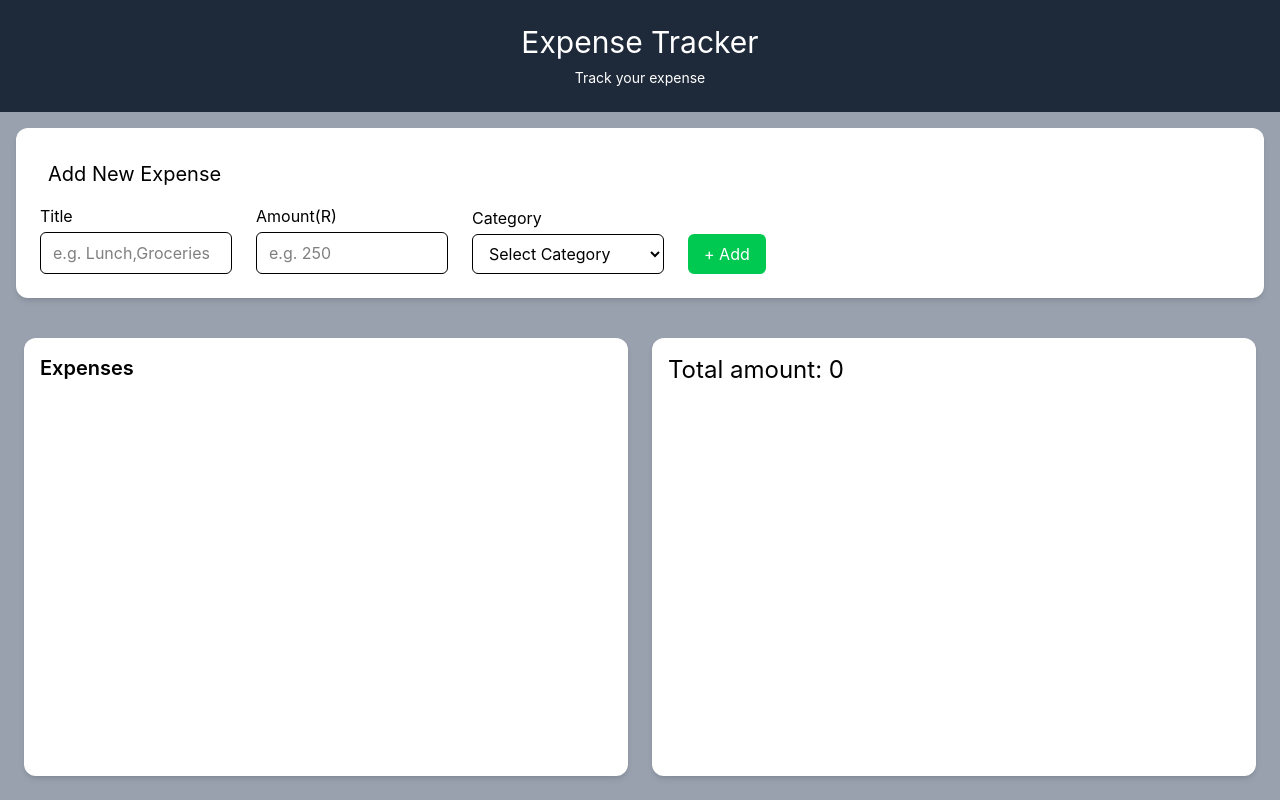
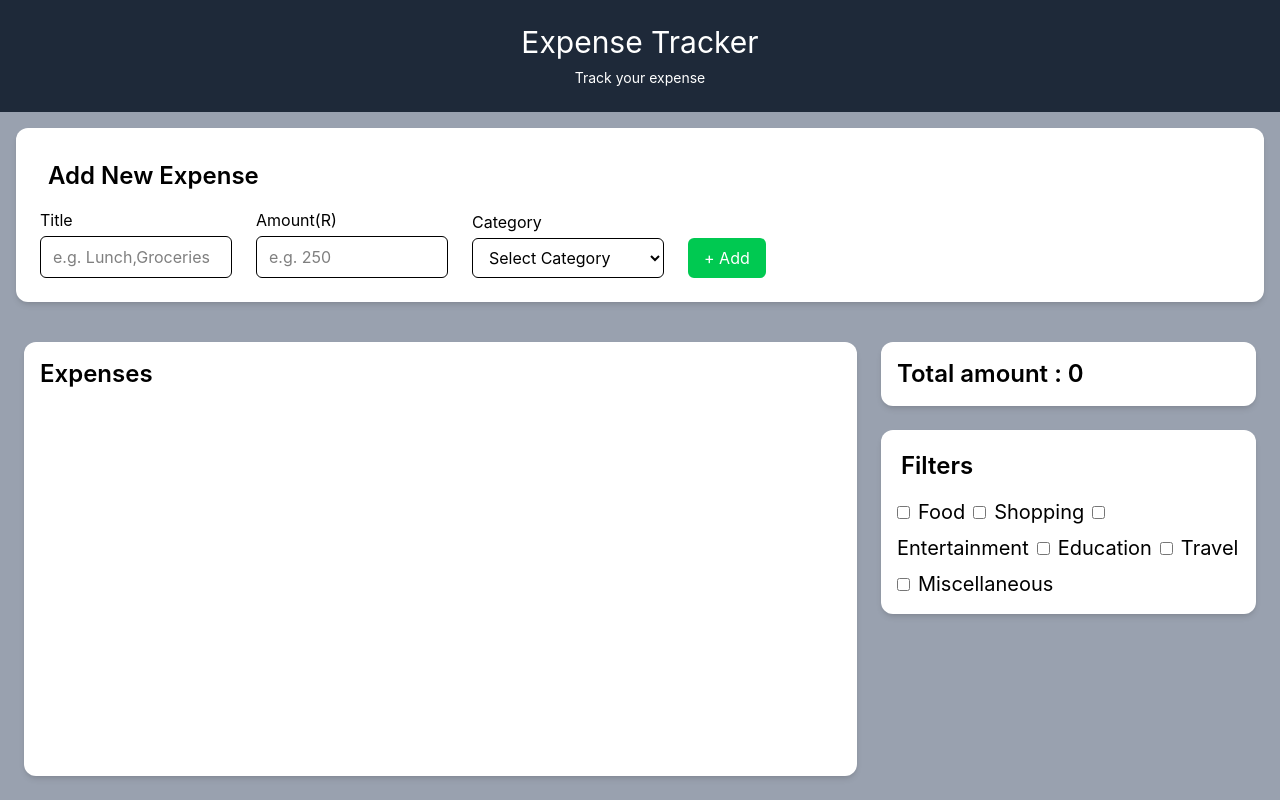
Before and after one commit to Mainkaifhoon/Expensetracker, a React (Vite) app: page / in a window 1280 px wide. Built offline with nearby package versions, Linux system fonts and the light colour scheme.

Commit message:
Added filters

```diff
--- a/index.html
+++ b/index.html
@@ -4,6 +4,7 @@
     <meta charset="UTF-8" />
     <link rel="icon" type="image/svg+xml" href="/favicon.svg" />
     <meta name="viewport" content="width=device-width, initial-scale=1.0" />
+
     <title>expense-tracker</title>
   </head>
   <body>
--- a/package.json
+++ b/package.json
@@ -11,6 +11,7 @@
   },
   "dependencies": {
     "@tailwindcss/vite": "^4.2.2",
+    "lucide-react": "^1.3.0",
     "react": "^19.2.4",
     "react-dom": "^19.2.4",
     "tailwindcss": "^4.2.2"
--- a/src/App.jsx
+++ b/src/App.jsx
@@ -1,16 +1,39 @@
-import React, { useEffect, useState } from "react";
+import { useEffect, useState } from "react";
+import { Hash } from "lucide-react";
 
 const App = () => {
   const [input, setInput] = useState("");
   const [amount, setAmount] = useState("");
   const [category, setCategory] = useState("");
   const [expense, setExpense] = useState([]);
+  const [filter, setFilter] = useState([]);
 
-  const totalAmount= expense.reduce((sum,item)=>{
-    return sum+ Number(item.amount)
-  },0)
+  const filteredExpenses = filter.length===0 ? expense : expense.filter((item)=>{
 
-  function handleRender(e) {
+    return filter.includes(item.category)
+
+  })
+
+  const totalAmount = filteredExpenses.reduce((sum, item) => {
+    return sum + Number(item.amount);
+  }, 0);
+
+
+  function handleFilter(checked, value) {
+    const newFilter = {
+      isChecked: checked,
+      value: value,
+    };
+    if (newFilter.isChecked) {
+      setFilter((prev) => [...prev, newFilter.value]);
+    } else {
+      setFilter((prev) => prev.filter((item) => item !== newFilter.value));
+    }
+
+    console.log(filter);
+  }
+
+  function handleRender() {
     if (input == "" || amount == "" || category == "") {
       alert("Fill all the fields");
     } else {
@@ -20,6 +43,7 @@ const App = () => {
         category: category,
       };
       setExpense((prev) => [...prev, newExpense]);
+      console.log(expense)
       setInput("");
       setAmount("");
       setCategory("");
@@ -28,7 +52,6 @@ const App = () => {
 
   function handleDelete(idx) {
     const copyExpense = [...expense];
-    console.log(copyExpense);
     copyExpense.splice(idx, 1);
     setExpense(copyExpense);
   }
@@ -47,18 +70,23 @@ const App = () => {
       <header>
         {/* Title section */}
         <div className="flex flex-col items-center py-6 bg-gray-800 text-white">
-          <h1 className="text-3xl mb-2  ">Expense Tracker</h1>
+          <h1 className="text-3xl mb-2">Expense Tracker</h1>
           <p className="text-sm">Track your expense </p>
         </div>
 
         {/* Input Column */}
         <nav className="bg-white rounded-xl shadow-md p-6 m-4">
-          <h2 className="text-xl mb-2 p-2">Add New Expense</h2>
+          <h2 className="text-2xl mb-2 p-2 font-semibold">Add New Expense</h2>
           <div className="flex gap-6 items-end flex-wrap">
             <div className="flex flex-col gap-1 ">
               {/* Input Section */}
               <label htmlFor="title">Title</label>
               <input
+                onKeyDown={(e) => {
+                  if (e.key === "Enter") {
+                    handleRender();
+                  }
+                }}
                 value={input}
                 onChange={(e) => {
                   setInput(e.target.value);
@@ -71,6 +99,11 @@ const App = () => {
             <div className="flex flex-col gap-1 items-start">
               <label htmlFor="title">Amount(R)</label>
               <input
+                onKeyDown={(e) => {
+                  if (e.key === "Enter") {
+                    handleRender();
+                  }
+                }}
                 min={0}
                 max={100000}
                 value={amount}
@@ -83,8 +116,13 @@ const App = () => {
               />
             </div>
             <div className="flex flex-col gap-1">
-              <label htmlFor="">Category</label>
+              <label htmlFor="Category">Category</label>
               <select
+                onKeyDown={(e) => {
+                  if (e.key === "Enter") {
+                    handleRender();
+                  }
+                }}
                 value={category}
                 onChange={(e) => {
                   setCategory(e.target.value);
@@ -96,7 +134,8 @@ const App = () => {
                 <option value="" disabled className="text-gray-600">
                   Select Category
                 </option>
-                <option value="Food">Food</option>
+
+                <option value="Food"> Food</option>
                 <option value="Shopping">Shopping</option>
                 <option value="Entertainment">Entertainment</option>
                 <option value="Education">Education</option>
@@ -109,19 +148,19 @@ const App = () => {
               onClick={(e) => {
                 handleRender(e);
               }}
-              className=" hover:cursor-pointer active:scale-95 hover:bg-green-600 bg-green-500 text-white px-4 py-2 rounded-md hover:bg-green-600"
+              className=" hover:cursor-pointer active:scale-95 hover:bg-green-[600] bg-green-500 text-white px-4 py-2 rounded-md hover:bg-green-600"
             >
               + Add
             </button>
           </div>
         </nav>
       </header>
-      <main className="flex gap-6 p-6 flex-1 overflow-hidden">
-        <div className="flex-1 bg-white rounded-xl shadow-md p-4 overflow-y-auto h-full no-scrollbar">
+      <main className="flex gap-6 p-6 h-screen overflow-hidden">
+        <div className="flex-4/3 bg-white rounded-xl shadow-md p-4 overflow-y-auto h-full no-scrollbar">
           {" "}
-          <h1 className="text-xl font-semibold mb-3">Expenses</h1>{" "}
+          <h1 className="text-2xl  font-semibold  mb-3">Expenses</h1>{" "}
           {/* Redering Section */}
-          {expense.map((e, idx) => {
+          {filteredExpenses.map((e, idx) => {
             return (
               <div
                 key={idx}
@@ -147,8 +186,83 @@ const App = () => {
             );
           })}
         </div>
-        <div className="flex-1 bg-white rounded-xl shadow-md p-4 overflow-y-auto">
-          <h1 className="text-2xl">Total amount: {totalAmount}</h1>
+        <div className="flex  flex-col gap-6">
+          {/* Total Amount Section */}
+          <div className="bg-white rounded-xl shadow-md p-4">
+            <h1 className="text-2xl font-semibold">
+              Total amount : {totalAmount}
+            </h1>
+          </div>
+
+          <div className="bg-white rounded-xl shadow-md p-4  ">
+            {" "}
+            {/* Filter Section  */}
+            <p className=" text-2xl font-semibold p-1">Filters</p>
+            <div className="flex gap-2 flex-wrap justify-start mt-3 items-center text-xl">
+              <div className="flex items-center gap-2">
+                <input
+                  onChange={(e) => {
+                    handleFilter(e.target.checked, e.target.value);
+                  }}
+                  value="Food"
+                  id="food"
+                  type="checkbox"
+                />
+                <label htmlFor="food">Food</label>
+              </div>
+
+              <div className="flex items-center gap-2 ">
+                <input
+                  onChange={(e) => {
+                    handleFilter(e.target.checked, e.target.value);
+                  }}
+                  value="Shopping"
+                  id="shopping"
+                  type="checkbox"
+                />
+                <label htmlFor="shopping">Shopping</label>
+              </div>
+
+              <input
+                onChange={(e) => {
+                  handleFilter(e.target.checked, e.target.value);
+                }}
+                value="Entertainment"
+                id="entertainment"
+                type="checkbox"
+              />
+              <label htmlFor="entertainment">Entertainment</label>
+
+              <input
+                onChange={(e) => {
+                  handleFilter(e.target.checked, e.target.value);
+                }}
+                value="Education"
+                id="education"
+                type="checkbox"
+              />
+              <label htmlFor="education">Education</label>
+
+              <input
+                onChange={(e) => {
+                  handleFilter(e.target.checked, e.target.value);
+                }}
+                value="Travel"
+                id="travel"
+                type="checkbox"
+              />
+              <label htmlFor="travel">Travel</label>
+              <input
+                onChange={(e) => {
+                  handleFilter(e.target.checked, e.target.value);
+                }}
+                value="Miscellaneous"
+                id="misc"
+                type="checkbox"
+              />
+              <label htmlFor="misc">Miscellaneous</label>
+            </div>
+          </div>
         </div>
       </main>
     </div>
```
Also changed, not shown: 1 other file (tests, documents, lock files or other folders).
